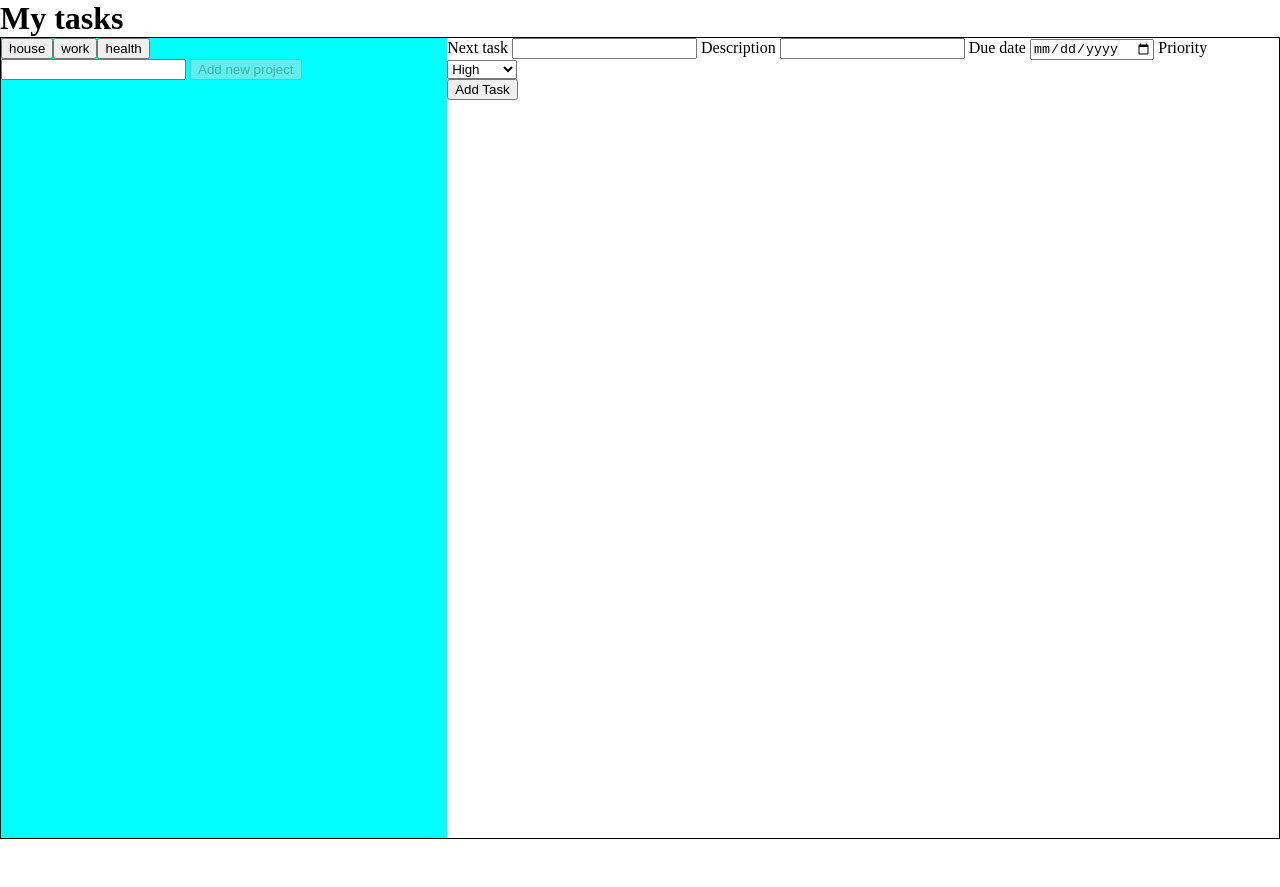
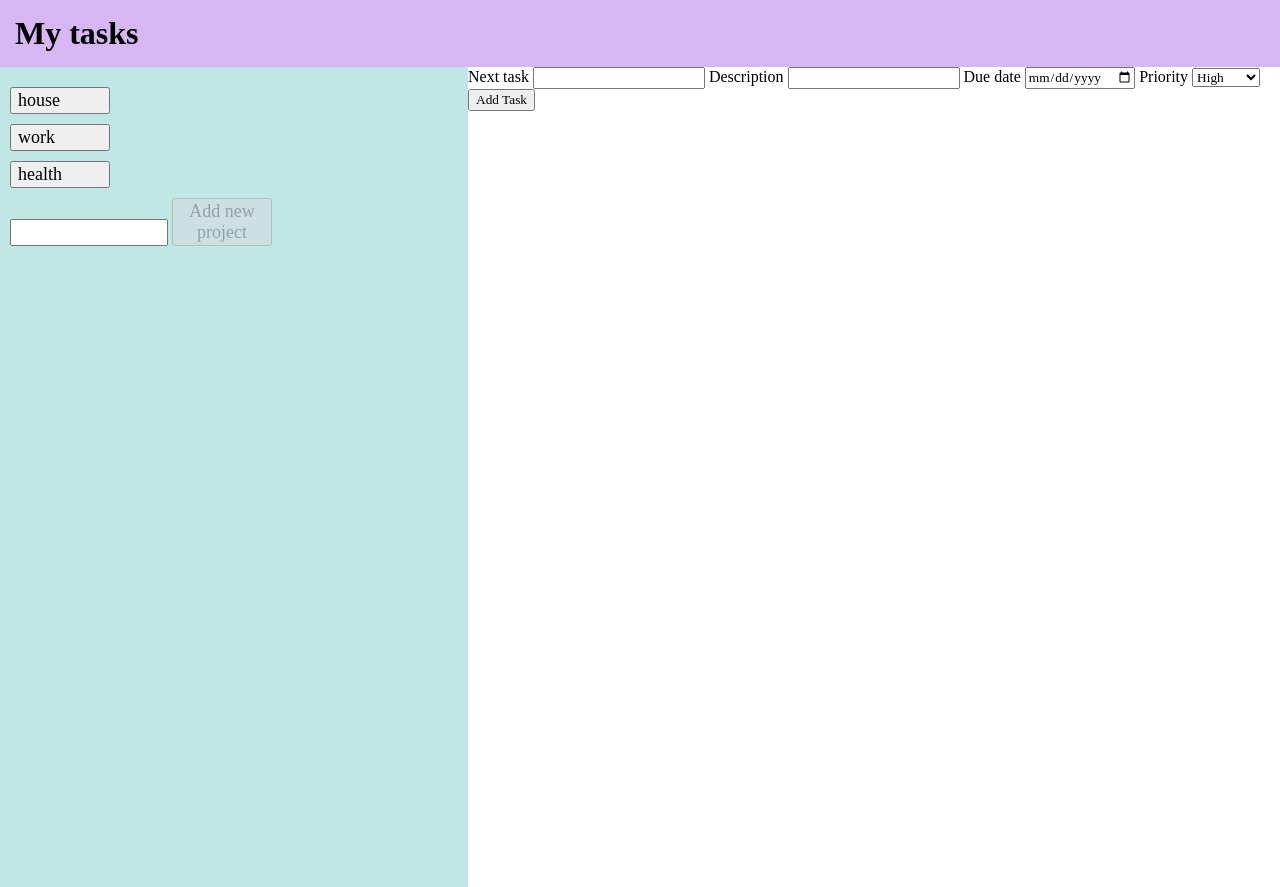
Before and after one commit to soniikot/todo-list, a website built with webpack: page src/index.html in a window 1280 px wide. Before the commit the page ends 839 px from the top, so only its background shows below. Built offline with nearby package versions, Linux system fonts and the light colour scheme.

Commit message:
style navigation

```diff
--- a/src/navigation.js
+++ b/src/navigation.js
@@ -7,7 +7,7 @@ export function createProject(){
 for(let i=0; i<projects.length; i++){
   let button = document.createElement("button");
   button.textContent = projects[i];
-  button.classList.add('menueButtons');
+  button.classList.add('menuContainer');
   menuContainer.appendChild(button);
 }
 
--- a/src/style.css
+++ b/src/style.css
@@ -1,17 +1,27 @@
 *{
     margin:0;
+    font-family: 'Times New Roman', Times, serif;
+
 }
 
+h1{
+    padding:15px;
+    background-color: rgb(214, 182, 243);
+}
 .wrapper{
     display:flex;
     flex-direction: row;
-    border: 1px solid black;
+
 }
 
 .navig{
-    background-color: aqua;
+    background-color: rgb(193, 230, 230);
     width: 35%;
     height:100vh;
+    padding:10px;
+    button{font-size: 18px;
+        width:100px;
+    }
 }
 
 #newTask{
@@ -24,3 +34,19 @@ ul{
     list-style:none;
     padding:10px;
 }
+.menuContainer{
+   margin-top:10px;
+   margin-bottom:10px;
+    display:flex;
+    font-size: 18px;
+   width:100px;
+
+
+}
+
+#newProjectTitle{
+    font-size: 18px;
+    width:150px;
+    margin-bottom: 10px;
+
+}
```
